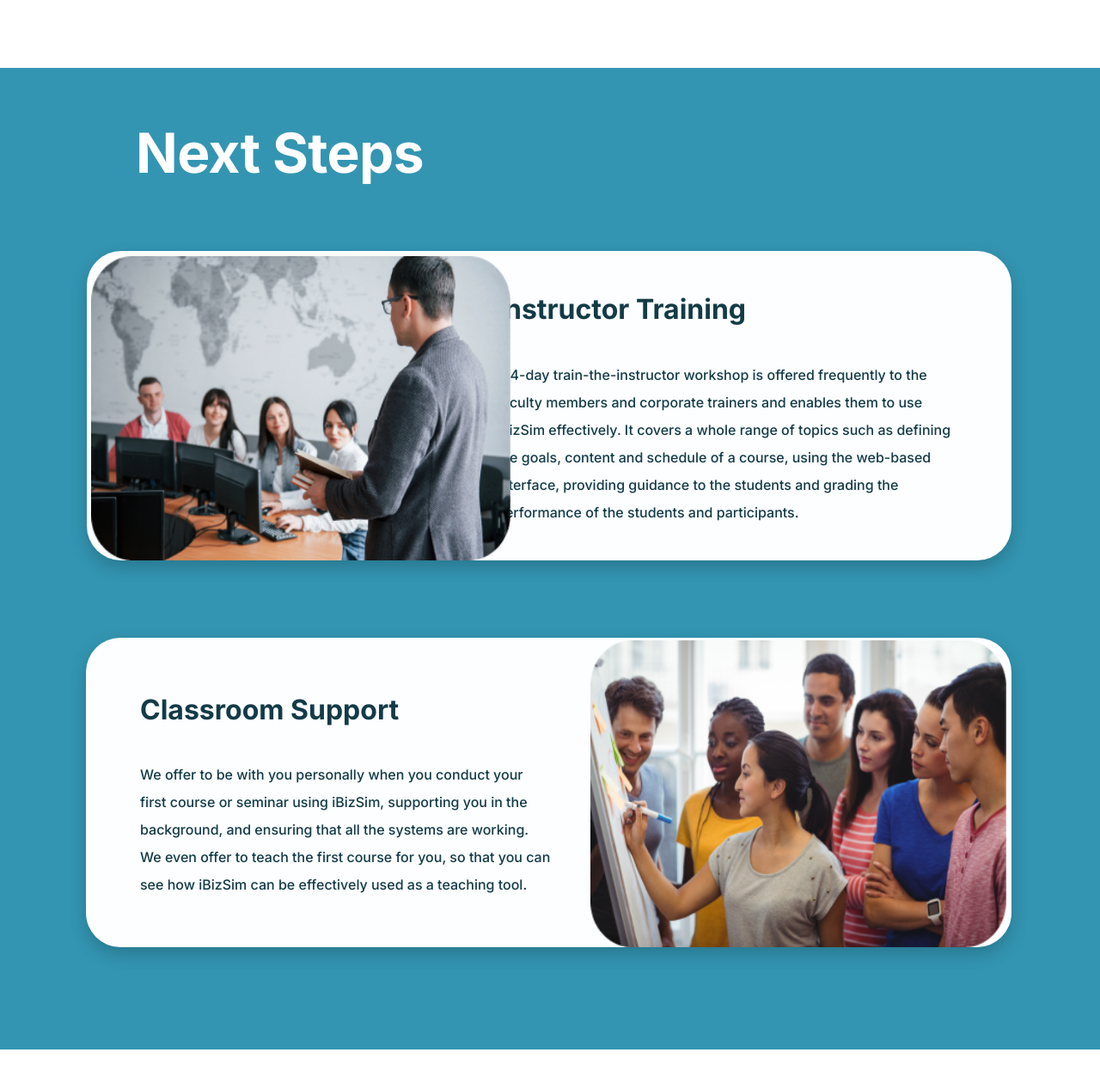
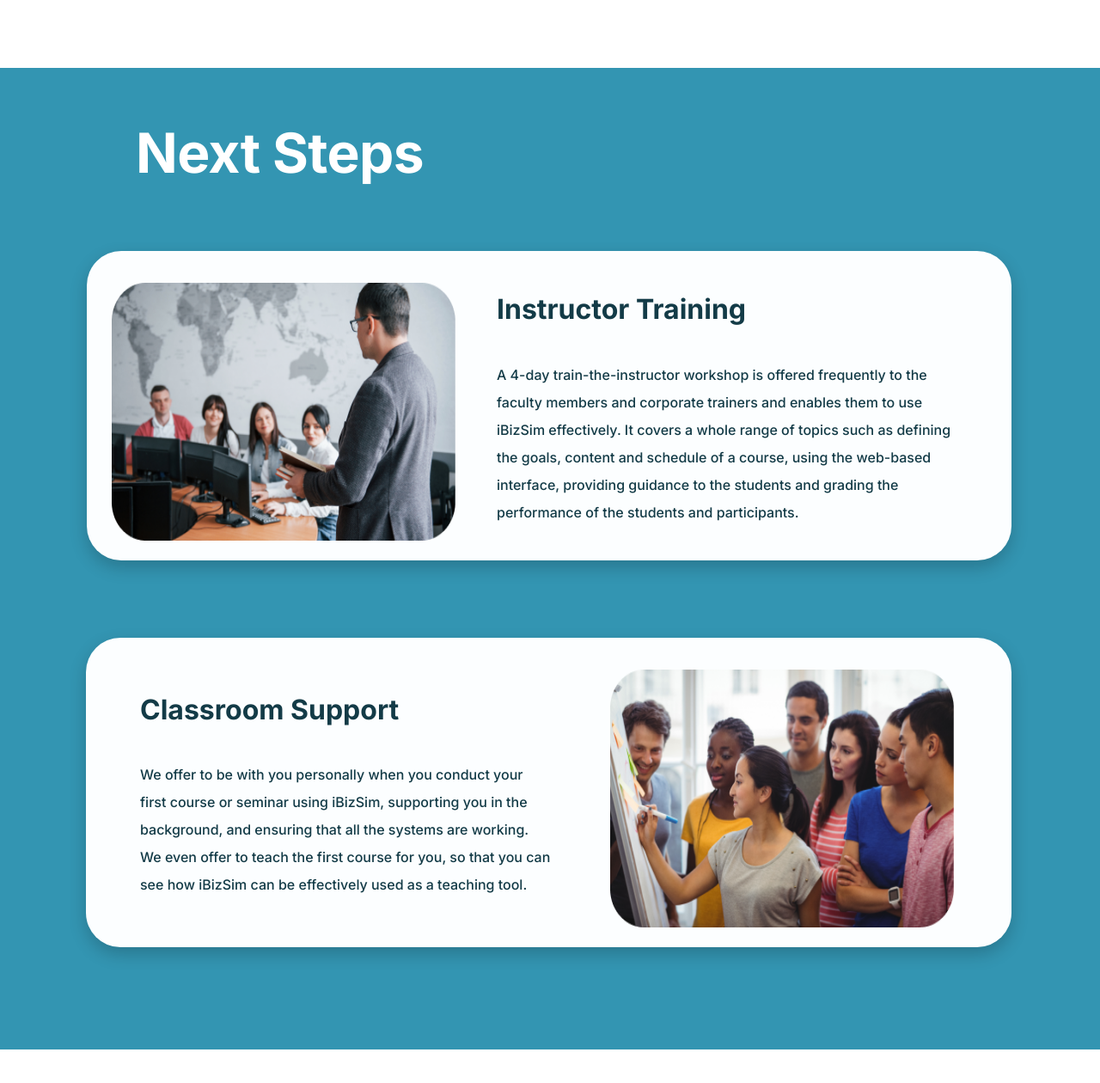
Before and after one commit to Shreyasparaspatki/German_Simulation, a plain HTML site: page index.html in a window 1280 px wide. Shown: the part 2740-4000 px from the top of the page at 86% size. Drawn offline with nearby package versions, Linux system fonts and the light colour scheme.

Commit message:
Css changes is done

```diff
--- a/style.css
+++ b/style.css
@@ -1459,20 +1459,20 @@ input:focus {
 
 .german-3 .group-8-EMKh5E {
     background-color: transparent;
-    height: 354px;
-    left: 266px;
-    position: absolute;
-    top: 219px;
-    width: 488px;
+    height: 300px;
+    left: 290px;
+    position: absolute;
+    top: 250px;
+    width: 400px;
 }
 
 .german-3 .group-7-EMKh5E {
     background-color: transparent;
-    height: 357px;
-    left: 847px;
-    position: absolute;
-    top: 666px;
-    width: 484px;
+    height: 300px;
+    left: 870px;
+    position: absolute;
+    top: 700px;
+    width: 400px;
 }
 
 .german-3 .contact-us {
```
